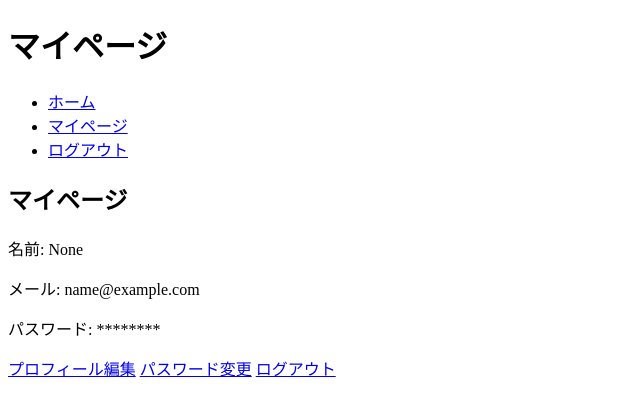
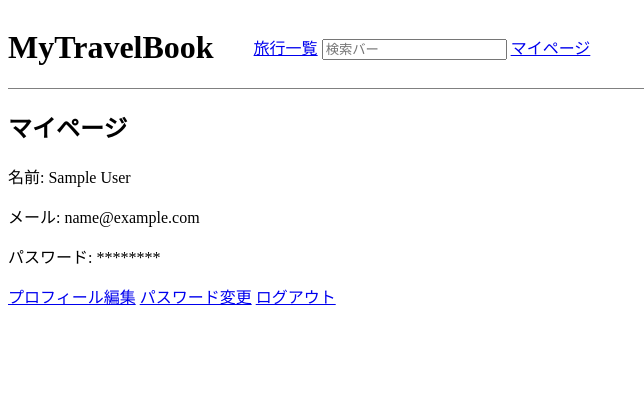
Before and after one commit to chiro-ym/MyTravelBook, a Django app: page /mypage/ in a window 1280 px wide. Shown: the top 416 px of the page, without its empty margins (0-644 px from the left). Run offline with Django 5.2, Linux system fonts and the light colour scheme; the visitor is signed in with stand-in values (Sample User, id 1).

Commit message:
マイページ作成

```diff
--- a/MyTravelBook/mytravelbook/app/templates/mypage.html
+++ b/MyTravelBook/mytravelbook/app/templates/mypage.html
@@ -3,23 +3,32 @@
 <head>
     <meta charset="UTF-8">
     <meta name="viewport" content="width=device-width, initial-scale=1.0">
-    <title>マイページ</title>
+    <title>MyTravelBook</title>
+    <style>
+        header{
+            display: flex;
+            align-items: center;
+            border-bottom: 1px solid grey;
+        }
+    </style>
 </head>
 <body>
     <header>
-        <h1>マイページ</h1>
+        <h1>
+            <a href="{% url 'home' %}" style="text-decoration: none; color: black;">MyTravelBook</a>
+        </h1>
         <nav>
             <ul>
-                <li><a href="{% url 'home' %}">ホーム</a></li>
-                <li><a href="{% url 'mypage' %}">マイページ</a></li>
-                <li><a href="{% url 'logout' %}">ログアウト</a></li>
+                <a href="{% url 'mypage' %}">旅行一覧</a>
+                <input type="text" placeholder="検索バー">
+                <a href="{% url 'mypage' %}">マイページ</a>
             </ul>
         </nav>
     </header>
 
     <main>
         <h2>マイページ</h2>
-        <p>名前: {{ user.username }}</p>
+        <p>名前: {{ user.name }}</p>
         <p>メール: {{ user.email }}</p>
         <p>パスワード: ********</p>
 
```
Also changed, not shown: MyTravelBook/mytravelbook/app/templates/home.html (+20 -1 lines).
